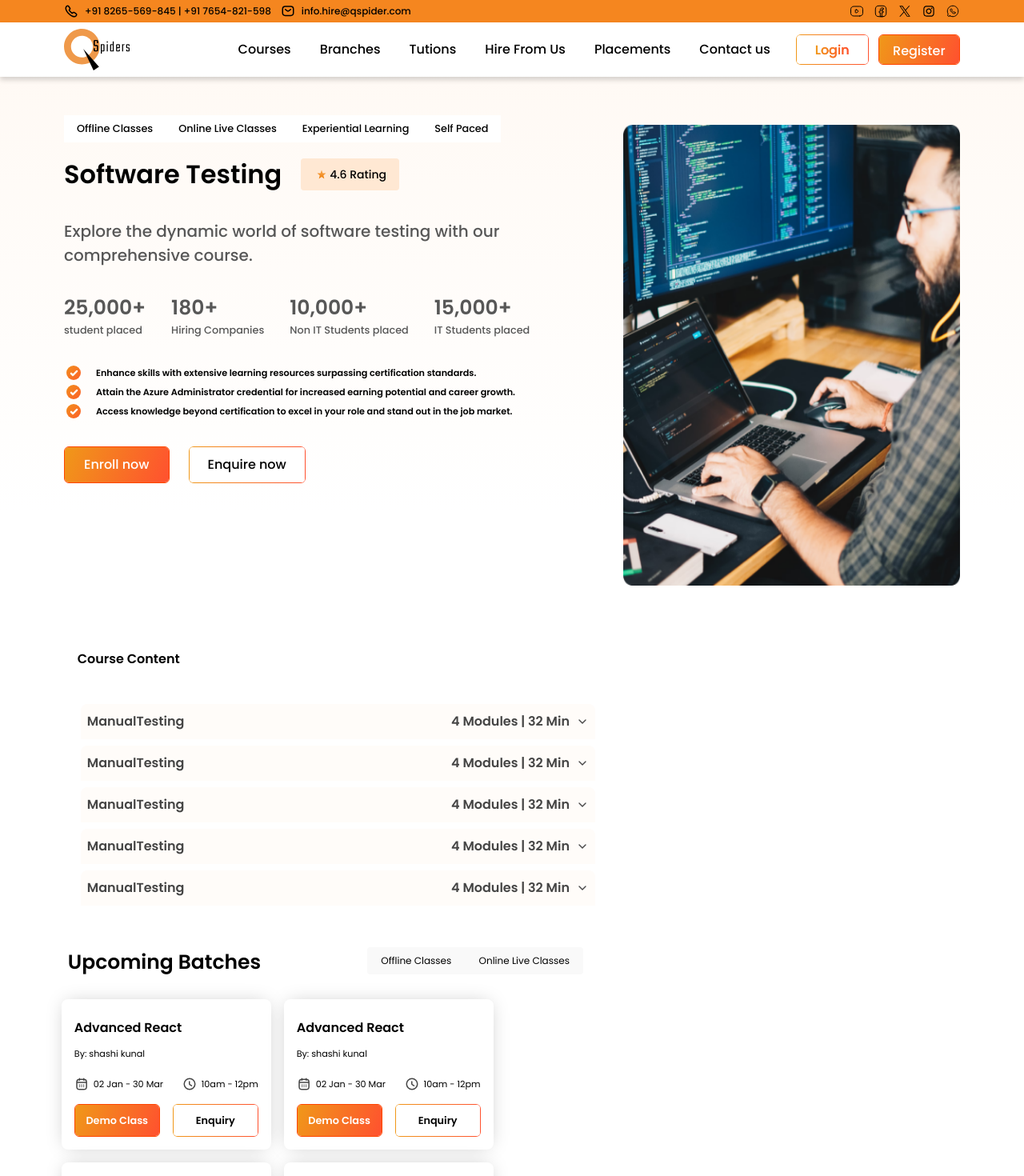
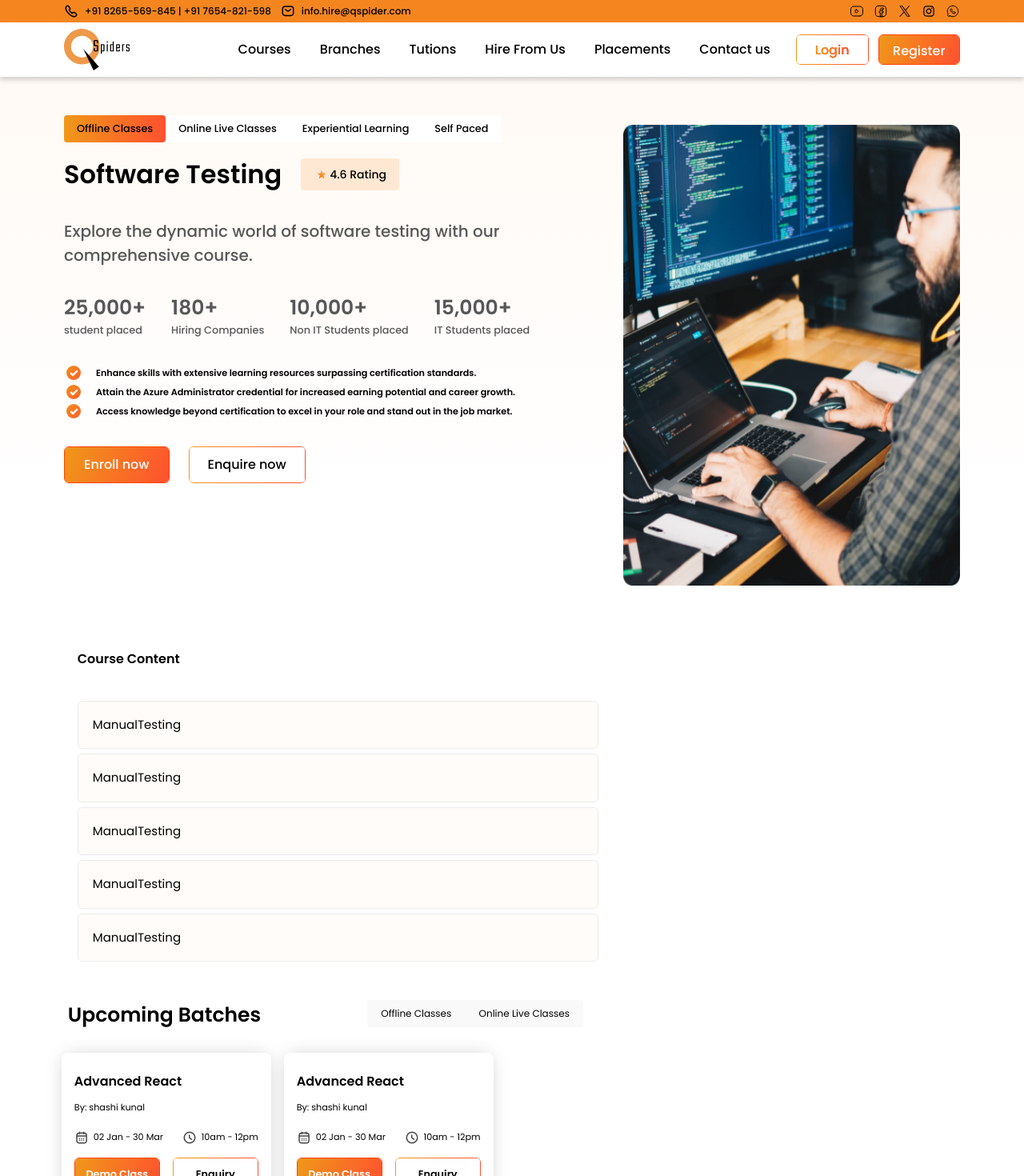
Before and after one commit to DivyaV123/React-Project, a Next.js app: page /pages/courses in a window 1280 px wide. Shown: the top 1470 px of the page at 80% size. Built offline with nearby package versions, Linux system fonts and the light colour scheme.

Commit message:
course page nested accordion implimentation

```diff
--- a/app/pages/courses/CourseContent.jsx
+++ b/app/pages/courses/CourseContent.jsx
@@ -1,5 +1,5 @@
 'use client'
-import React from 'react'
+import React, { useState } from 'react'
 import {
     Accordion,
     AccordionContent,
@@ -9,6 +9,7 @@ import {
 import CoursePageContainer from './CoursePageContainer';
 import Svg from '@/components/commonComponents/Svg/Svg';
 import { svgicons } from '@/components/assets/icons/svgassets';
+import NestedAccordion from '@/components/ui/NestedAccordion';
 
 function CourseContent() {
     const courseContentdata = [
@@ -17,9 +18,9 @@ function CourseContent() {
                 {
                     Softwaredevelopmentlifecycle: [
                         'WaterFallmodel', 'Spiral model', 'Prototype Model', 'Hybrid Model', 'Performance test',
+                    ]
+                },
                 { Softwaredevelopmentlifecycle1: [''] }, { Softwaredevelopmentlifecycle2: [''] }
-                    ]
-                }
             ]
         },
         { ManualTesting: [''] },
@@ -28,27 +29,39 @@ function CourseContent() {
         { ManualTesting: [''] }
     ];
 
+    const [openIndex, setOpenIndex] = useState(-1);
 
-    const renderAccordions = (data) => {
+    const handleAccordionToggle = (index) => {
+        console.log(index, "indexindexindexindex")
+        setOpenIndex(index === openIndex ? '-1' : index);
+    };
+
+    const renderAccordions = (data, parentKey = '', isParent = true) => {
         if (!Array.isArray(data)) {
             return null; // Return null if data is not an array
         }
         return data.map((item, index) => {
-            const key = `accordion-${index}`;
+            const key = parentKey ? `${parentKey}-accordion-${index}` : `accordion-${index}`;
+            console.log(key, "keykeykey")
             if (typeof item === 'object' && !Array.isArray(item)) {
                 const [keyName] = Object.keys(item);
+                if (isParent) {
                     return (
                         <AccordionItem className='border-none' key={key} value={key}>
-                        <AccordionTrigger  className='bg-[#FFFCF9] m-1'>
+                            <AccordionTrigger onClick={() => handleAccordionToggle(index)} className='bg-[#FFFCF9] m-1 font-medium'>
                                 <article className='flex justify-between w-full'>
                                     <h1>{keyName}</h1>
                                     <h1 className='pr-2'>4 Modules | 32 Min</h1>
-                            </article></AccordionTrigger>
-                        <AccordionContent >
-                            {renderAccordions(Object.values(item)[0])}
+                                </article>
+                            </AccordionTrigger>
+                            <AccordionContent>
+                                {renderAccordions(Object.values(item)[0], key, false)}
                             </AccordionContent>
                         </AccordionItem>
                     );
+                } else {
+                    return renderAccordions(Object.values(item)[0], key, false);
+                }
             } else if (Array.isArray(item)) {
                 return item.map((subItem, subIndex) => {
                     const subKey = `${key}-sub-${subIndex}`;
@@ -101,9 +114,7 @@ function CourseContent() {
                 Course Content
             </header>
             <article className='m-5'>
-                <Accordion defaultIndex={[0]} type="single" collapsible>
-                    {renderAccordions(courseContentdata)}
-                </Accordion>
+                <NestedAccordion data={courseContentdata} />
             </article>
         </CoursePageContainer>
     )
--- a/app/pages/courses/CourseHighlites.jsx
+++ b/app/pages/courses/CourseHighlites.jsx
@@ -40,7 +40,6 @@ function CourseHighlites(props) {
     ]
     return (
         <CoursePageContainer>
-            <section className='w-[51.56vw]'>
             <header>
                 <h1 className='font-bold text-black text-[1.5rem] py-5'>Highlights about the Course</h1>
             </header>
@@ -61,7 +60,6 @@ function CourseHighlites(props) {
 
                 </article>
             ))}
-            </section>
         </CoursePageContainer>
     )
 }
--- a/app/pages/courses/CourseLanding.jsx
+++ b/app/pages/courses/CourseLanding.jsx
@@ -41,6 +41,7 @@ const CourseLanding = ({ onRightBarFix, isRightBarFixed }) => {
   const section1Ref = useRef(null);
   const section2Ref = useRef(null);
   const [section1Height, setSection1Height] = useState(0);
+  const [btnState, setBtnState] = useState("Offline Classes")
 
   useEffect(() => {
     if (section1Ref.current) {
@@ -74,7 +75,8 @@ const CourseLanding = ({ onRightBarFix, isRightBarFixed }) => {
             {typesOfClasses.map((classItem, index) => (
               <button
                 key={index}
-                className="flex justify-center items-center px-4 py-2 font-medium text-sm courseButton"
+                className={`flex justify-center items-center px-4 py-2 font-medium text-sm ${classItem.title === btnState ? 'activecourseButton' : ''} `}
+                onClick={() => { setBtnState(classItem.title) }}
               >
                 {classItem.title}
               </button>
@@ -145,9 +147,8 @@ const CourseLanding = ({ onRightBarFix, isRightBarFixed }) => {
           className="w-[32.93vw] flex justify-end items-center relative float-right"
         >
           <div
-            className={`${
-              isRightBarFixed ? "right-bar fixedbar" : "right-bar"
-            }`}
+            className={`${isRightBarFixed ? "right-bar fixedbar" : "right-bar"
+              }`}
           >
             <img src="../courseLanding.png" alt="courseLanding" />
             {isRightBarFixed && (
@@ -189,10 +190,10 @@ const CourseLanding = ({ onRightBarFix, isRightBarFixed }) => {
                   ))}
                 </article>
                 <section className="flex gap-6 py-2 justify-center">
-                  <button className="EnrollButton text-sm font-medium py-2.5 px-6">
+                  <button className="EnrollButton text-base w-[15.15vw] font-medium py-2.5 px-6">
                     Enroll now
                   </button>
-                  <button className="EnquireButton text-sm font-medium py-2.5 px-6 relative">
+                  <button className="EnquireButton text-base w-[15.15vw] font-medium py-2.5 px-6 relative">
                     Enquire now
                   </button>
                 </section>
--- a/app/pages/courses/CourseLanding.scss
+++ b/app/pages/courses/CourseLanding.scss
@@ -2,7 +2,7 @@
   height: 2.65vw;
   line-height: 1.125rem;
 }
-.courseButton:hover {
+.activecourseButton {
   background: linear-gradient(to right, #f09819, #ff512f);
   border-radius: 0.25rem;
 }
@@ -13,7 +13,6 @@
   line-height: 1.125rem;
 }
 .EnrollButton {
-
   background: transparent linear-gradient(112deg, #f09819 0%, #ff512f 100%) 0%
     0% no-repeat padding-box;
   color: #ffffff !important;
@@ -28,7 +27,7 @@
   border: none;
   outline: none;
   position: relative;
-  border-radius:0.375rem;
+  border-radius: 0.375rem;
   background: linear-gradient(to right, #f09819, #ff512f);
   cursor: pointer;
   z-index: 1;
@@ -65,7 +64,7 @@
   top: 0;
   // height: 41vh;
   background: #ffffff;
-  box-shadow: 0px 0px 10px rgba(0, 0,0,0.5);
+  box-shadow: 0px 0px 24px -6px rgba(0, 0, 0, 0.25);
   border-radius: 0.75rem;
 }
 .fixedbar img {
@@ -76,15 +75,15 @@
   animation: cardreduce 1.5s;
 }
 @keyframes cardreduce {
-  0%{
+  0% {
     height: 72vh;
   }
-  100%{
-    height : 38vh;
+  100% {
+    height: 38vh;
   }
-  }
-.cardDataContainer{
-  padding:  0.625rem;
+}
+.cardDataContainer {
+  padding: 0.625rem;
 }
 .upcomingBatches{
   background: #ffffff;
--- a/app/pages/courses/CoursePageContainer.jsx
+++ b/app/pages/courses/CoursePageContainer.jsx
@@ -1,9 +1,9 @@
 import React from 'react'
 
-function CoursePageContainer({ children , className}) {
+function CoursePageContainer({ children, className, articleStyle }) {
     return (
-        <section className={`w-[60%]  pl-[6%] ${className}`}>
-            <article>
+        <section className={`${className} w-[60%]  pl-[6%] `}>
+            <article articleStyle={articleStyle}>
                 {children}
             </article>
         </section>
--- a/app/pages/courses/HiringPartnersHome.jsx
+++ b/app/pages/courses/HiringPartnersHome.jsx
@@ -5,7 +5,7 @@ import CoursePageContainer from './CoursePageContainer'
 
 function HiringPartnersHome() {
   return (
-    <CoursePageContainer className='overflow-hide pl-0'>
+    <CoursePageContainer className='overflow-hide !pl-0'>
       <HiringPartners page='course' />
     </CoursePageContainer>
   )
--- a/components/faq/qaAccordion.jsx
+++ b/components/faq/qaAccordion.jsx
@@ -14,6 +14,7 @@ function Qaccordion({ qaList }) {
   const [openIndex, setOpenIndex] = useState(-1);
 
   const handleAccordionToggle = (index) => {
+    console.log(index, "indexindex")
     setOpenIndex(index === openIndex ? -1 : index);
 
   };
--- a/components/ourBranches/ourBranchesHome.jsx
+++ b/components/ourBranches/ourBranchesHome.jsx
@@ -118,7 +118,8 @@ function OurBranchesHome({ page }) {
 
   const [scrollThreshold, setScrollThreshold] = useState(0);
   const sectionRef = useRef(null);
-
+    const [btnState, setBtnState] = useState('OfflineClasses')
+    const btnHoverClass = 'font-semibold bg-orange-500 bg-gradient text-white rounded'
   useEffect(() => {
     if (sectionRef.current) {
       const sectionHeight = sectionRef.current.getBoundingClientRect().height;
--- /dev/null
+++ b/components/ui/Accordion.module.css
@@ -0,0 +1,30 @@
+/* Accordion.module.css */
+
+.accordion {
+  background-color: #FFFCF9;
+  cursor: pointer;
+  padding: 18px;
+  width: 100%;
+  border: none;
+  text-align: left;
+  outline: none;
+  font-size: 15px;
+  transition: 0.4s;
+  border-radius: 6px;
+}
+
+.active,
+.accordion:hover {
+  background-color: #FFFCF9;
+}
+
+.panel {
+  padding: 0 18px;
+  display: none;
+  background-color: white;
+  overflow: hidden;
+}
+
+.panel.active {
+  display: block; /* Show panel when active */
+}
--- /dev/null
+++ b/components/ui/NestedAccordion.jsx
@@ -0,0 +1,112 @@
+import React, { useState } from 'react';
+import styles from './Accordion.module.css'; // Import CSS module
+import Svg from '../commonComponents/Svg/Svg';
+import { svgicons } from '../assets/icons/svgassets';
+
+function NestedAccordion({ data }) {
+    const [activeSections, setActiveSections] = useState([]);
+
+    const handleClick = (index) => {
+        setActiveSections((prevActiveSections) => {
+            if (prevActiveSections.includes(index)) {
+                // If section is already active, close it
+                return prevActiveSections.filter((activeIndex) => { activeIndex !== index; });
+            } else {
+                // If section is not active, open it
+                return [...prevActiveSections, index];
+
+            }
+        });
+    };
+
+    const handleSubsectionClick = (e) => {
+        e.stopPropagation();
+        const subsectionIndex = e.target.dataset.subsection;
+        setActiveSections((prevActiveSections) => {
+            if (!prevActiveSections.includes(subsectionIndex)) {
+                // If the subsection is not active, open it
+                return [...prevActiveSections, subsectionIndex];
+            } else {
+                // If the subsection is active, toggle its state
+                return prevActiveSections.filter((activeIndex) => activeIndex !== subsectionIndex);
+            }
+        });
+    };
+
+    const renderContent = (content, sectionIndex) => {
+        if (Array.isArray(content)) {
+            return content.map((item, index) => {
+                if (typeof item === 'object') {
+                    // Render subsection
+                    const subsectionKey = Object.keys(item)[0];
+                    const subsectionContent = item[subsectionKey];
+                    const subsectionIndex = `${sectionIndex}-${index}`;
+                    return (
+                        <div key={subsectionIndex} onClick={handleSubsectionClick}>
+                            <button
+                                className={`${styles.accordion} flex`}
+                                data-subsection={subsectionIndex}
+                            >
+                                {subsectionKey}
+                            </button>
+                            <div className={`${styles.panel} ${activeSections.includes(subsectionIndex) ? styles.active : ''}`}>
+                                {renderContent(subsectionContent, subsectionIndex)}
+                            </div>
+                        </div>
+                    );
+                } else {
+                    // Render string content
+                    return (
+                        <>
+                            {item !== "" && (
+                                <article className='flex justify-between p-3'>
+                                    <h1 className='flex'>
+                                        <span>
+                                            <Svg
+                                                width={svgicons.courseVideoIcon[0]}
+                                                height={svgicons.courseVideoIcon[1]}
+                                                viewBox={svgicons.courseVideoIcon[2]}
+                                                icon={svgicons.courseVideoIcon[3]}
+                                                color={svgicons.courseVideoIcon[4]}
+                                            />
+                                        </span><span className='p-1 text-dark-gray font medium text-sm'>{item}</span>
+                                    </h1>
+                                    <h1 className='flex'>
+                                        <span>
+                                            <Svg
+                                                width={svgicons.courseVideoIcon[0]}
+                                                height={svgicons.courseVideoIcon[1]}
+                                                viewBox={svgicons.courseVideoIcon[2]}
+                                                icon={svgicons.courseVideoIcon[3]}
+                                                color={svgicons.courseVideoIcon[4]}
+                                            />
+                                        </span><span className='p-1 text-dark-gray font medium text-sm'>Preview</span><span className='p-1 text-dark-gray font medium text-sm'>4 min</span>
+                                    </h1>
+                                </article>
+                            )}
+                        </>
+                    );
+                }
+            });
+        } else {
+            return null;
+        }
+    };
+
+    return (
+        <div>
+            {data.map((section, index) => (
+                <div key={index} className='border border-[#EBEBEB] my-1.5 rounded-md'>
+                    <button className={`${styles.accordion}`} onClick={() => handleClick(index)}>
+                        {Object.keys(section)[0]}
+                    </button>
+                    <div className={`${styles.panel} ${activeSections.includes(index) ? styles.active : ''}`}>
+                        {renderContent(Object.values(section)[0], index)}
+                    </div>
+                </div>
+            ))}
+        </div>
+    );
+}
+
+export default NestedAccordion;
--- a/components/ui/accordion.jsx
+++ b/components/ui/accordion.jsx
@@ -30,7 +30,7 @@ AccordionTrigger.displayName = AccordionPrimitive.Trigger.displayName
 const AccordionContent = React.forwardRef(({ className, children, ...props }, ref) => (
   <AccordionPrimitive.Content
     ref={ref}
-    className="text-ash font-normal rounded-lg rounded-t-none overflow-hidden bg-white p-2 text-sm transition-all data-[state=closed]:animate-accordion-up data-[state=open]:animate-accordion-down"
+    className="text-ash font-normal rounded-lg rounded-t-none overflow-hidden bg-white p-2 text-sm transition-all "
     {...props}>
     <div className={cn("pb-4 pt-0", className)}>{children}</div>
   </AccordionPrimitive.Content>
```
Also changed, not shown: components/assets/icons/svgassets.jsx (+10 -0 lines), public/shape.svg (added). Lines whose indentation alone changed are shown as unchanged.
